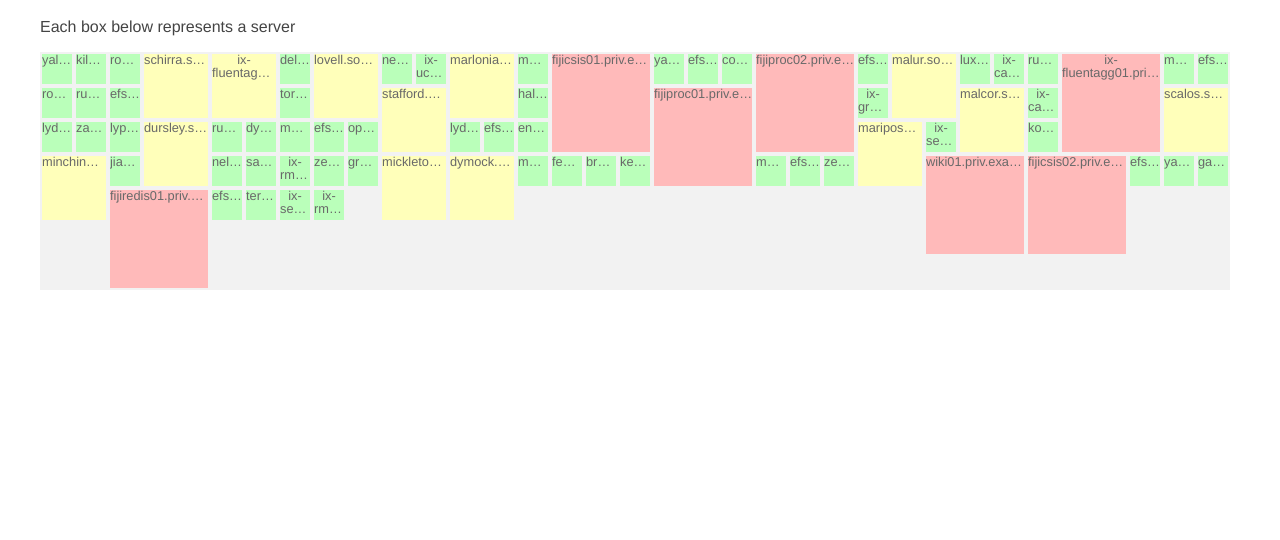
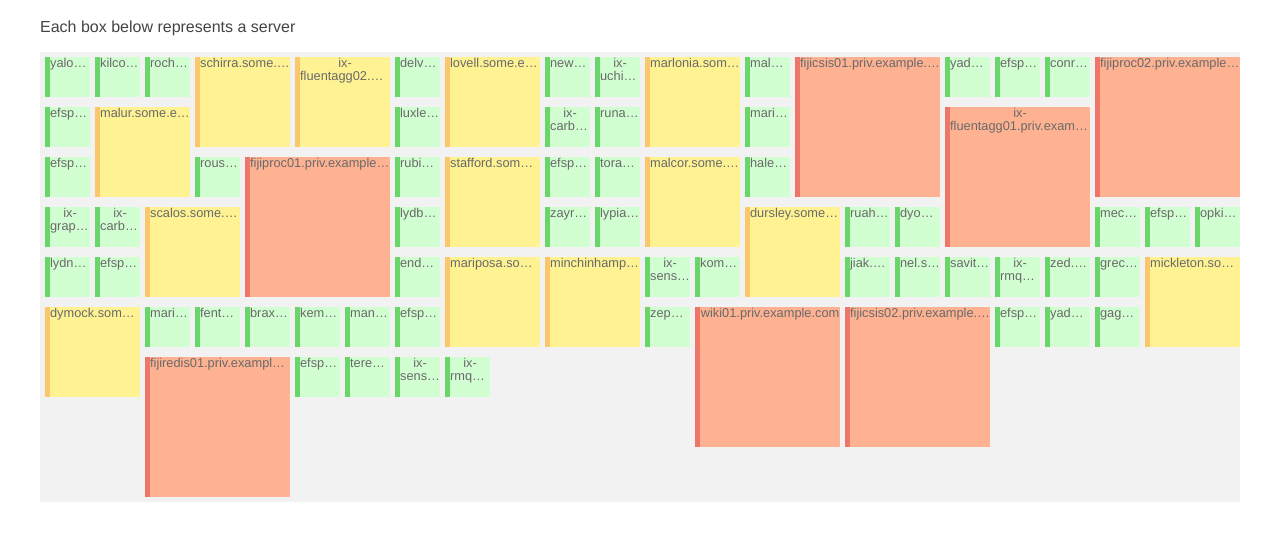
Before and after one commit to warmfusion/mosaic, a plain HTML site: page index.html in a window 1280 px wide. Shown: the part 70-610 px from the top of the page. Drawn offline with Linux system fonts and the light colour scheme.

Commit message:
Added sex appeal

```diff
--- a/assets/demo.css
+++ b/assets/demo.css
@@ -10,19 +10,25 @@ ul {
 
 
 .status-1 { /* OK */
- background-color: #AAFFAA !important;
+ border-left: 5px solid  #44CC44 !important;
+ background-color: rgb(200,255,200);
+
 }
 
 .status-2 { /* WARN */
- background-color: #FFFFAA !important;
+  border-left: 5px solid rgb(249, 186, 70) !important;
+   background-color: rgb(255,240,120);
+
 }
 
 .status-3 { /* CRITICAL */
- background-color: #FFAAAA !important;
+ border-left: 5px solid rgb(234, 84, 67) !important;
+ background-color: rgb(255,160,120);
 }
 
 .status-4 { /* UNKNOWN */
- background-color: #AAAAAA !important;
+    border-left: 5px solid  #AAAAAA !important;
+    background-color: #EEEEEE;
 }
 
 /*/
@@ -71,7 +77,6 @@ body {
 }
 
 .gridster .gs-w {
-    background-color: #AAFFAA;
     cursor: pointer;
 }
 
--- a/index.html
+++ b/index.html
@@ -33,22 +33,10 @@
       $(function(){
 
         gridster = $(".gridster ul").gridster({
-          widget_base_dimensions: [30, 30],
-          widget_margins: [2, 2],
+          widget_base_dimensions: [40, 40],
+          widget_margins: [5, 5],
           helper: 'clone'
         }).data('gridster');
-
-
-        // resize widgets on hover
-        gridster.$el
-          .on('mouseenter', '> li', function() {
-              gridster.resize_widget($(this), 3, 3);
-              $(this).toggleClass('error');
-          })
-          .on('mouseleave', '> li', function() {
-              gridster.resize_widget($(this), 1, 1);
-              $(this).toggleClass('error')
-          });
 
 
         $.getJSON( "data/sensu.test.json", function() {
```
